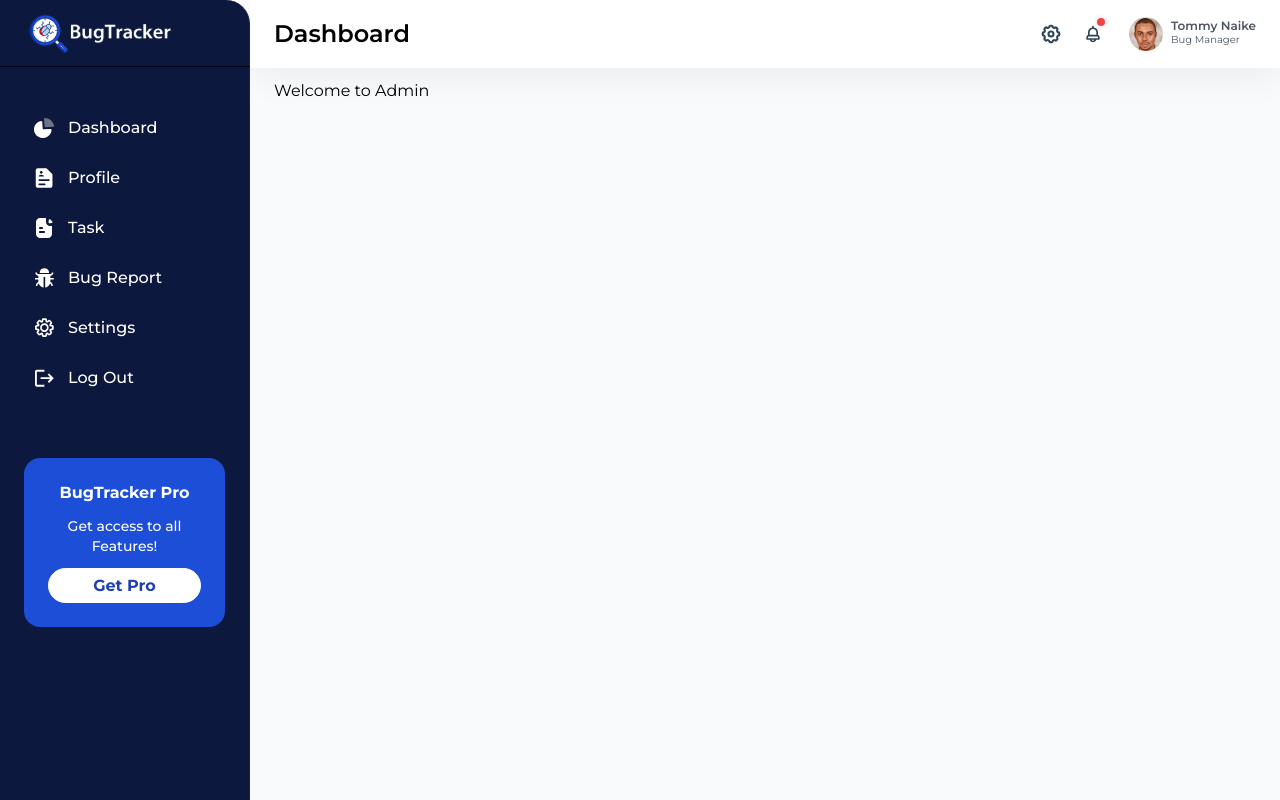
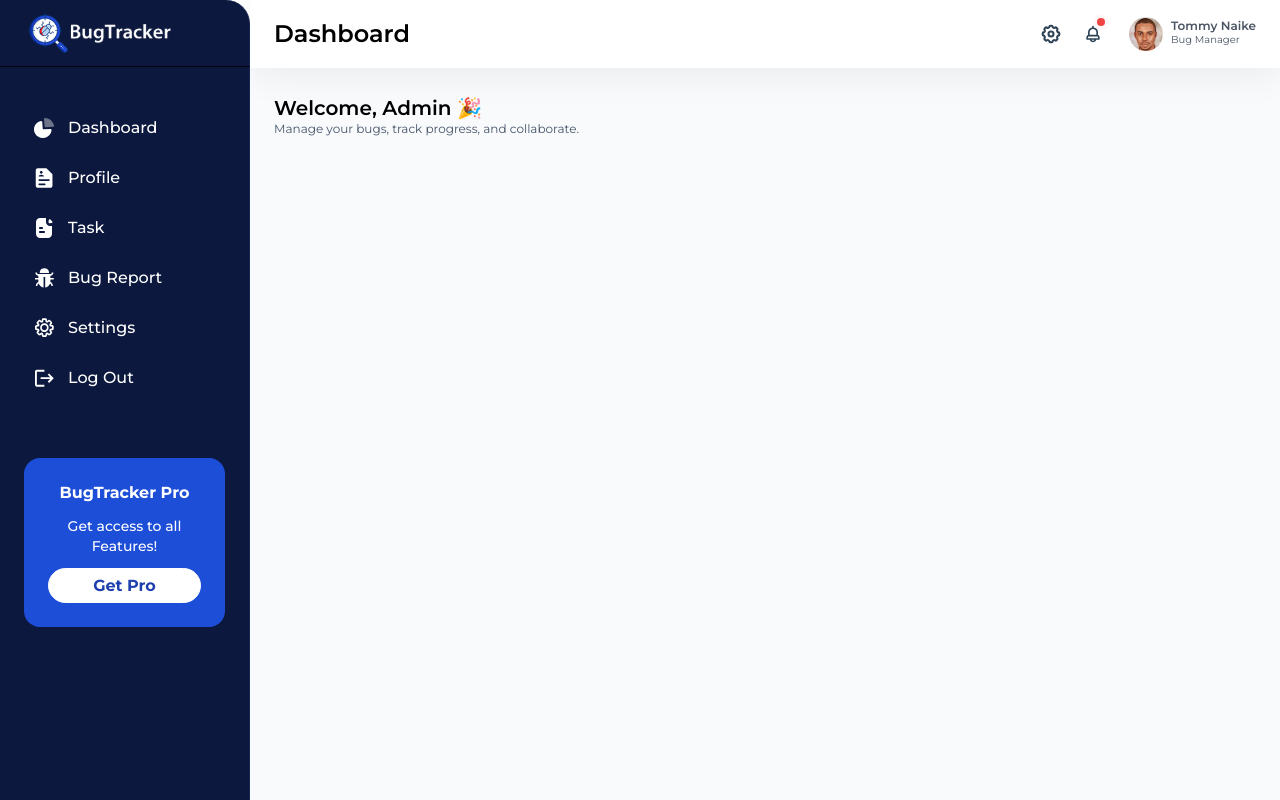
Before and after one commit to Tnaike/bug-tracker, a Next.js app: page /admin in a window 1280 px wide. Built offline with nearby package versions, Linux system fonts and the light colour scheme; no server answers.

Commit message:
Update admin dashboard welcome section

```diff
--- a/src/app/(auth)/admin/page.tsx
+++ b/src/app/(auth)/admin/page.tsx
@@ -3,7 +3,14 @@ import { getServerSession } from 'next-auth';
 
 const page = async () => {
   const session = await getServerSession(authOptions);
-  return <div>Welcome to Admin</div>;
+  return (
+    <div className="flex max-sm:flex-col sm:items-center sm:justify-between pt-4 gap-2">
+      <div className="flex flex-col">
+        <h2 className="text-md font-semibold">Welcome, Admin 🎉</h2>
+        <p className="flex text-xs text-slate-600">Manage your bugs, track progress, and collaborate.</p>
+      </div>
+    </div>
+  );
 };
 
 export default page;
```
